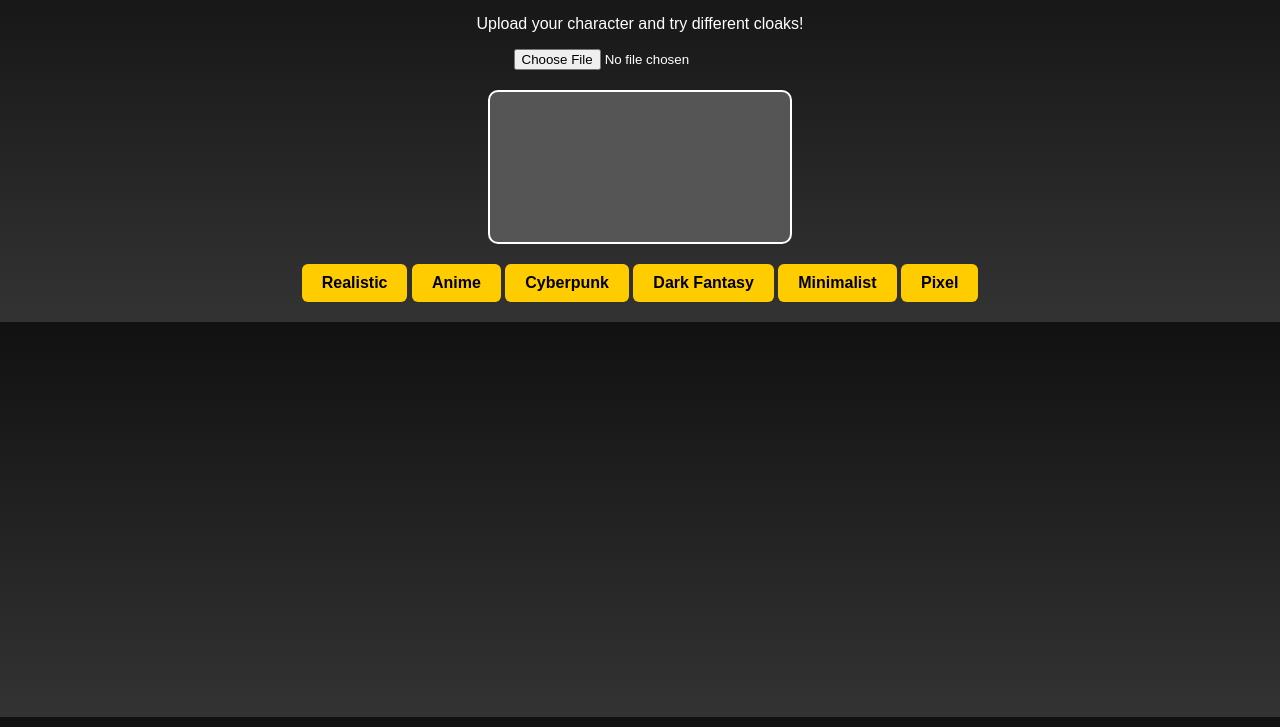
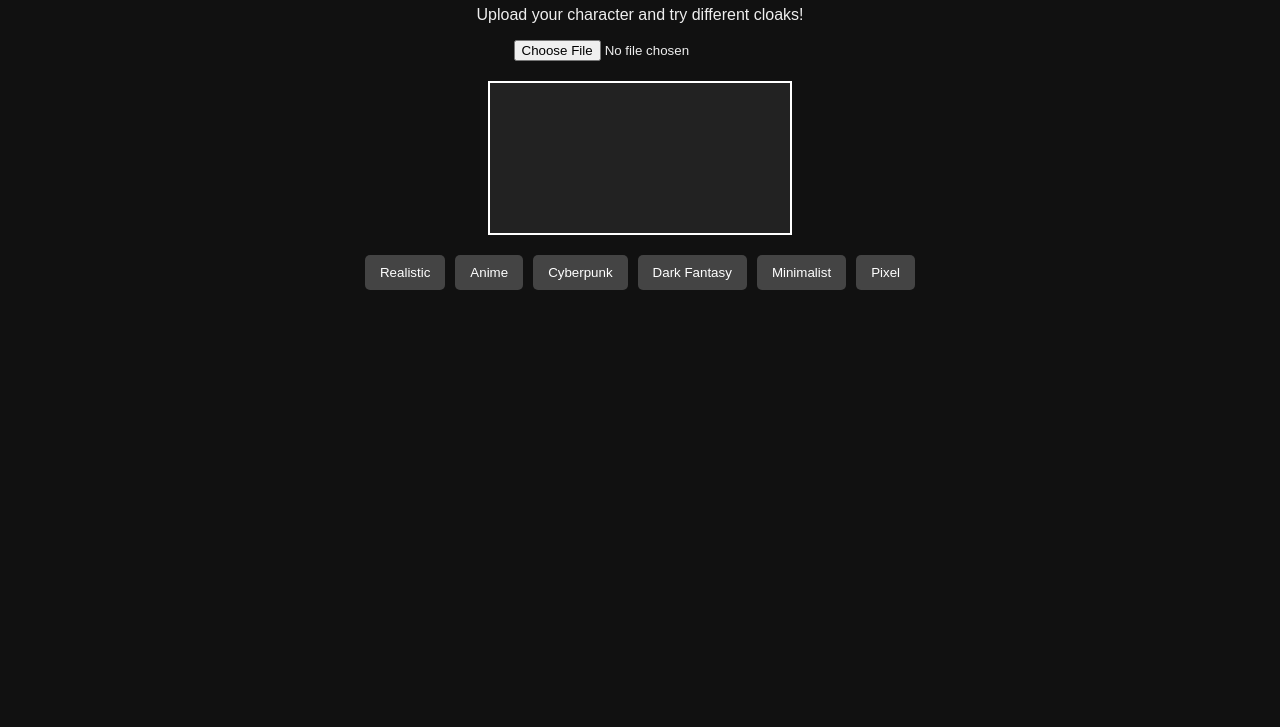
Before and after one commit to itsmeacris/xion-cloaks, a plain HTML site: page index.html in a window 1280 px wide. Shown: the part 73-800 px from the top of the page. Drawn offline with Linux system fonts and the light colour scheme.

Commit message:
Update style.css

```diff
--- a/style.css
+++ b/style.css
@@ -1,64 +1,46 @@
 body {
+  text-align: center;
   font-family: Arial, sans-serif;
-  text-align: center;
-  background: linear-gradient(to bottom, #111, #333);
-  color: #fff;
-  margin: 0;
-  padding: 20px;
+  background: #111;
+  color: #eee;
 }
 
 h1 {
-  margin-bottom: 20px;
-  font-size: 26px;
+  margin-top: 20px;
 }
 
-.controls {
-  margin-bottom: 15px;
+.canvas-container {
+  margin: 20px auto;
+  display: flex;
+  justify-content: center;
 }
 
-#cloakOptions {
+#canvas {
+  border: 2px solid white;
+  max-width: 90vw;
+  max-height: 70vh;
+  background: #222;
+}
+
+.cloak-options {
+  margin-top: 15px;
   display: flex;
+  flex-wrap: wrap;
   justify-content: center;
   gap: 10px;
-  flex-wrap: wrap;
-  margin-top: 10px;
 }
 
-#cloakOptions img {
-  width: 80px;
-  height: 80px;
+.cloak-options button {
+  padding: 10px 15px;
+  border: none;
+  border-radius: 5px;
+  background: #444;
+  color: white;
   cursor: pointer;
-  border: 2px solid transparent;
-  border-radius: 6px;
-  transition: transform 0.2s, border 0.2s;
-}
-
-#cloakOptions img:hover {
-  transform: scale(1.1);
-  border: 2px solid #ffcc00;
-}
-
-canvas {
-  margin: 20px auto;
-  display: block;
-  border: 2px solid #fff;
-  border-radius: 10px;
-  background: #555;
-  touch-action: none;
-}
-
-button {
-  padding: 10px 20px;
-  font-size: 16px;
-  font-weight: bold;
-  border: none;
-  border-radius: 6px;
-  cursor: pointer;
-  background: #ffcc00;
-  color: #000;
   transition: transform 0.2s;
 }
 
-button:hover {
-  transform: scale(1.05);
+.cloak-options button:hover {
+  transform: scale(1.1);
+  background: #666;
 }
```
